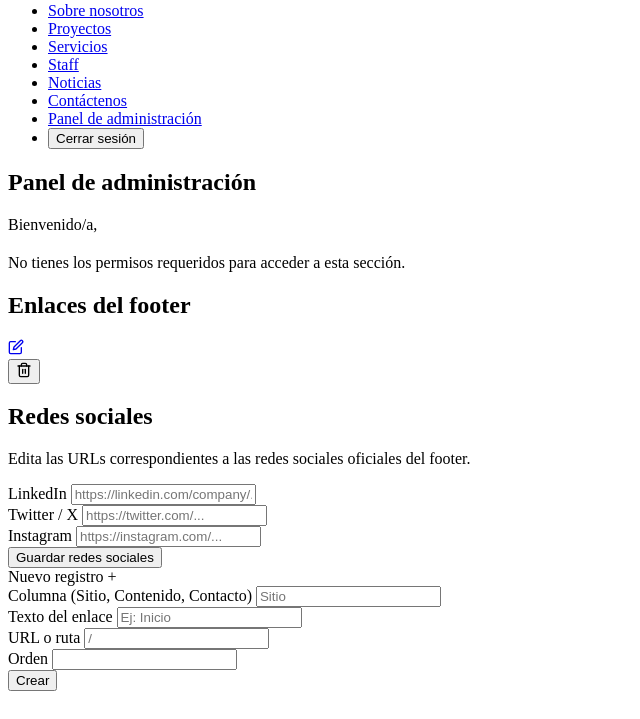
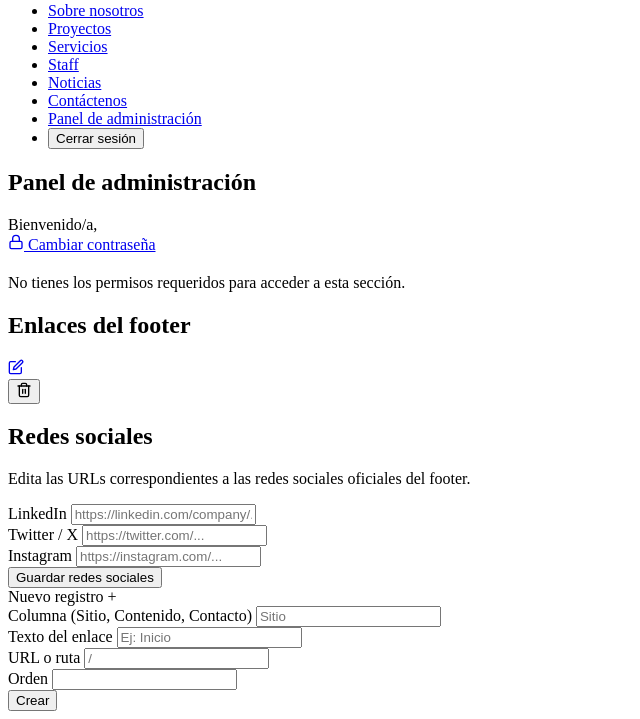
Before and after one commit to vicentecampana-svg/PPII-004-PPII-005, a PHP site: template app/Views/admin.php in a window 1280 px wide. Shown: the part 281-1000 px from the top of the page, without its empty margins (0-640 px from the left). Before the commit the page ends 972 px from the top, so only its background shows below. Run offline with PHP 8.4, Linux system fonts and the light colour scheme; the template is opened without the code that fills it: most values are stand-ins (such as "Sample title", 1, 10 or a date in 2020); data that the repository does not hold is empty.

Commit message:
fix: corregir el cambio de contraseña y agregar acceso desde el panel
- POST /cambiar-password fallaba siempre: findById() omite el hash a
  propósito y password_verify() recibía null. Ahora usa
  findWithPasswordById().
- El mensaje de éxito se guardaba en _password_success, pero /admin solo
  muestra _flash_success; ahora se usa esa clave.
- Botón "Cambiar contraseña" en el encabezado del panel, visible para
  todos los roles.
- Enlace "Volver al panel" en /cambiar-password, oculto cuando el cambio
  es obligatorio (/admin redirige de vuelta).

```diff
--- a/app/Views/admin.php
+++ b/app/Views/admin.php
@@ -61,6 +61,15 @@ $roleClass = match ($roleNormalized) {
           <span>Bienvenido/a, <strong><?= e($user['username'] ?? 'Usuario') ?></strong></span>
           <span class="admin-role-badge <?= $roleClass ?>"><?= e($roleName) ?></span>
         </div>
+      </div>
+      <div class="admin-header-actions">
+        <a href="/cambiar-password" class="admin-btn-logout admin-btn-password">
+          <svg width="16" height="16" viewBox="0 0 24 24" fill="none" stroke="currentColor" stroke-width="2" stroke-linecap="round" stroke-linejoin="round" aria-hidden="true">
+            <rect x="3" y="11" width="18" height="11" rx="2" ry="2"></rect>
+            <path d="M7 11V7a5 5 0 0 1 10 0v4"></path>
+          </svg>
+          Cambiar contraseña
+        </a>
       </div>
     </div>
 
```
Also changed, not shown: app/Controllers/PasswordController.php (+7 -4 lines), app/Views/cambiar-password.php (+6 -7 lines), public/assets/css/admin.css.
